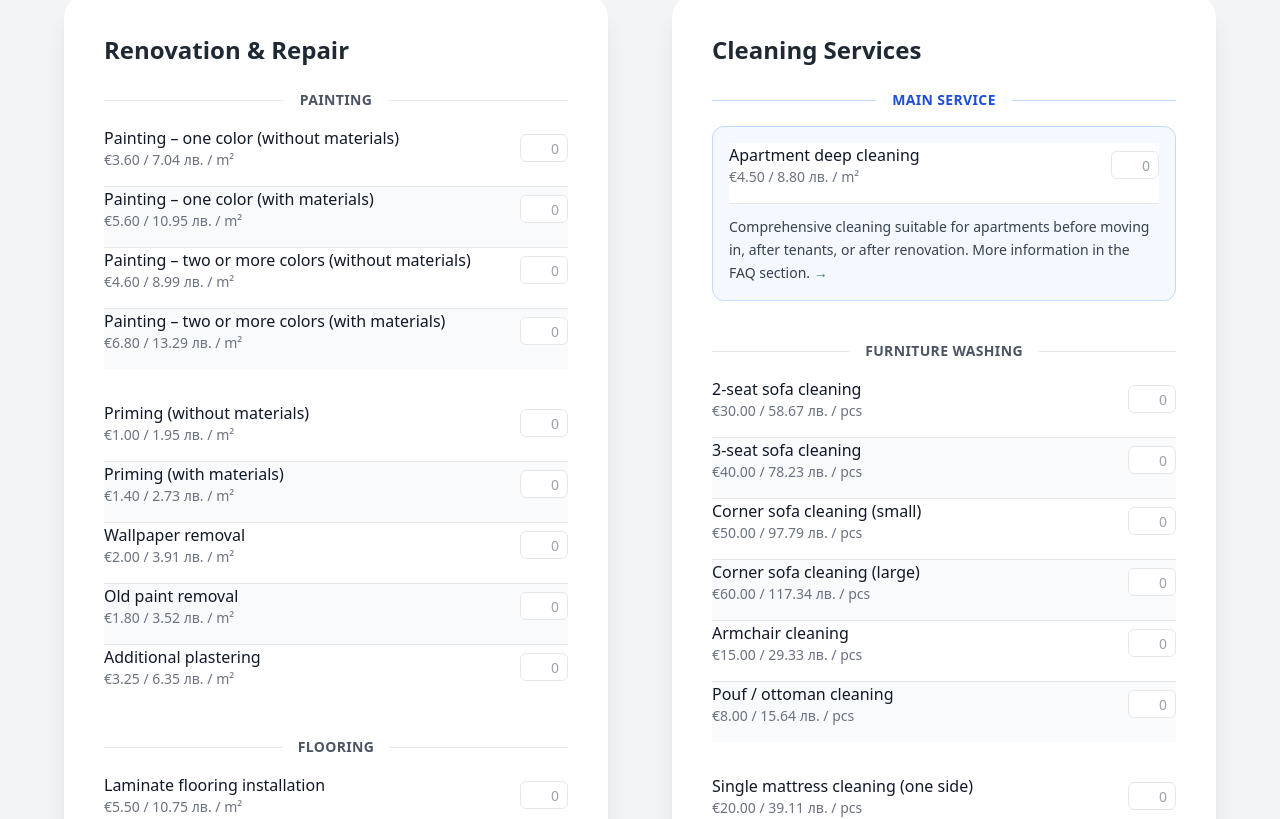
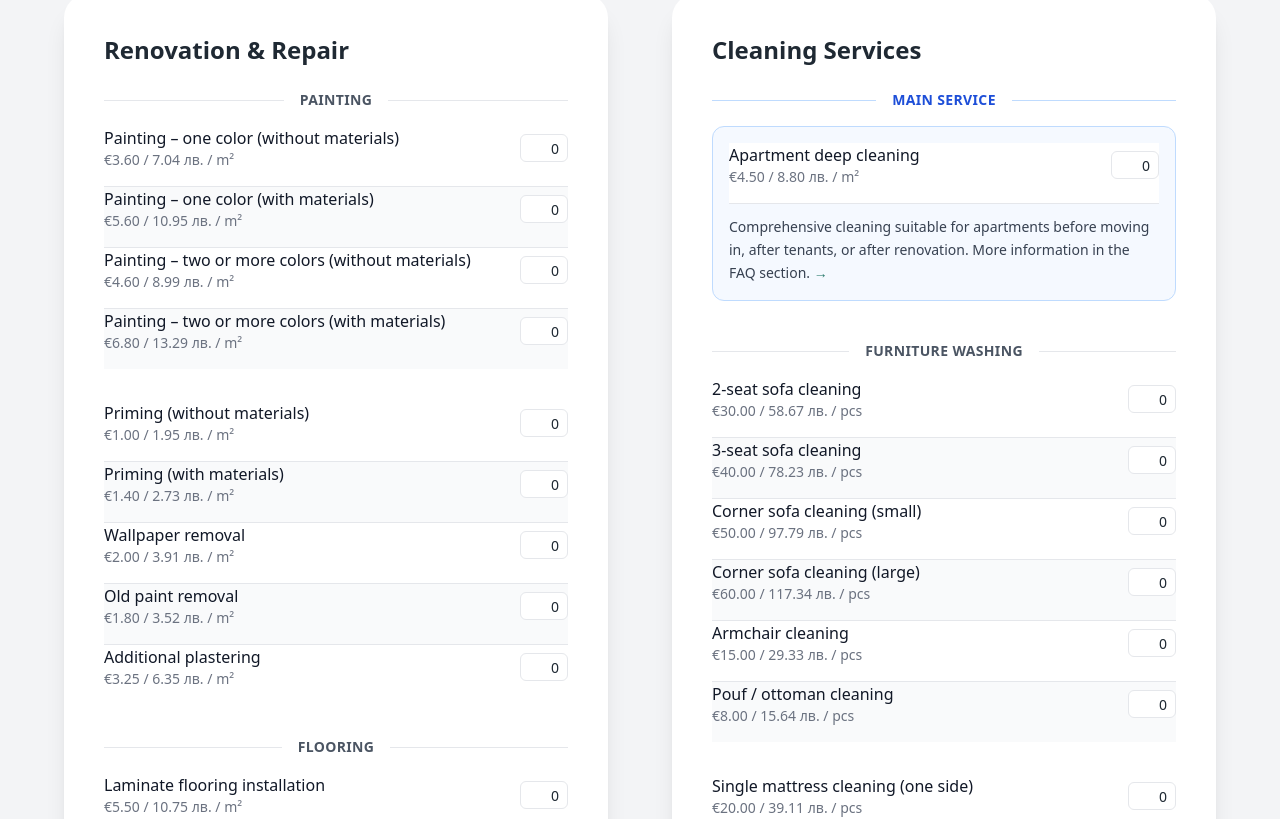
Before and after one commit to ainibosystems-official/nibofix_services_website, a Next.js app: page /en in a window 1280 px wide. Shown: the part 2540-3359 px from the top of the page. Built offline with nearby package versions, Linux system fonts and the light colour scheme.

Commit message:
Update ServiceRow.tsx

```diff
--- a/components/ServiceRow.tsx
+++ b/components/ServiceRow.tsx
@@ -77,11 +77,11 @@ export default function ServiceRow({
         {/* RIGHT */}
         {!isModifier ? (
           <input
+            suppressHydrationWarning
             type="number"
             inputMode="numeric"
             min={0}
-            value={quantity || ""}
-            placeholder="0"
+            value={quantity ?? 0}
             onChange={(e) => onChange(e.target.value)}
             className="
               w-12
```
